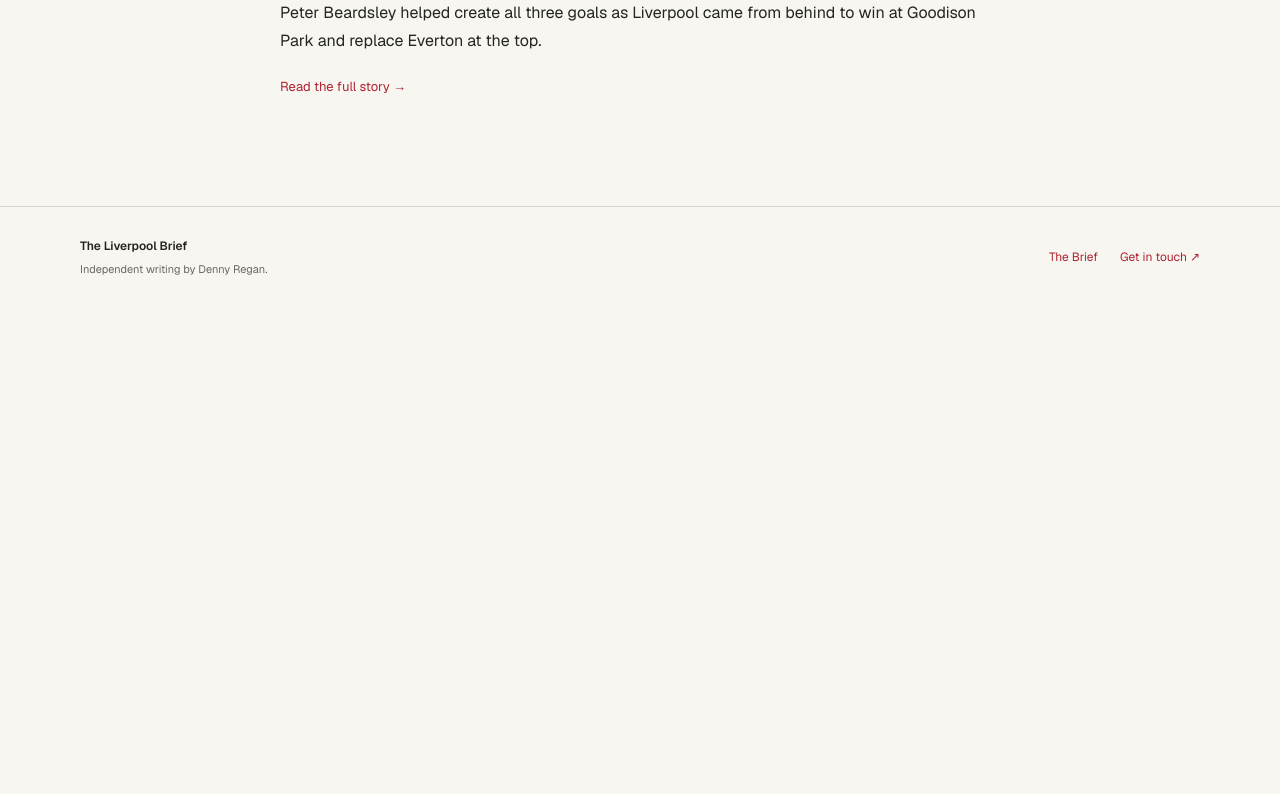
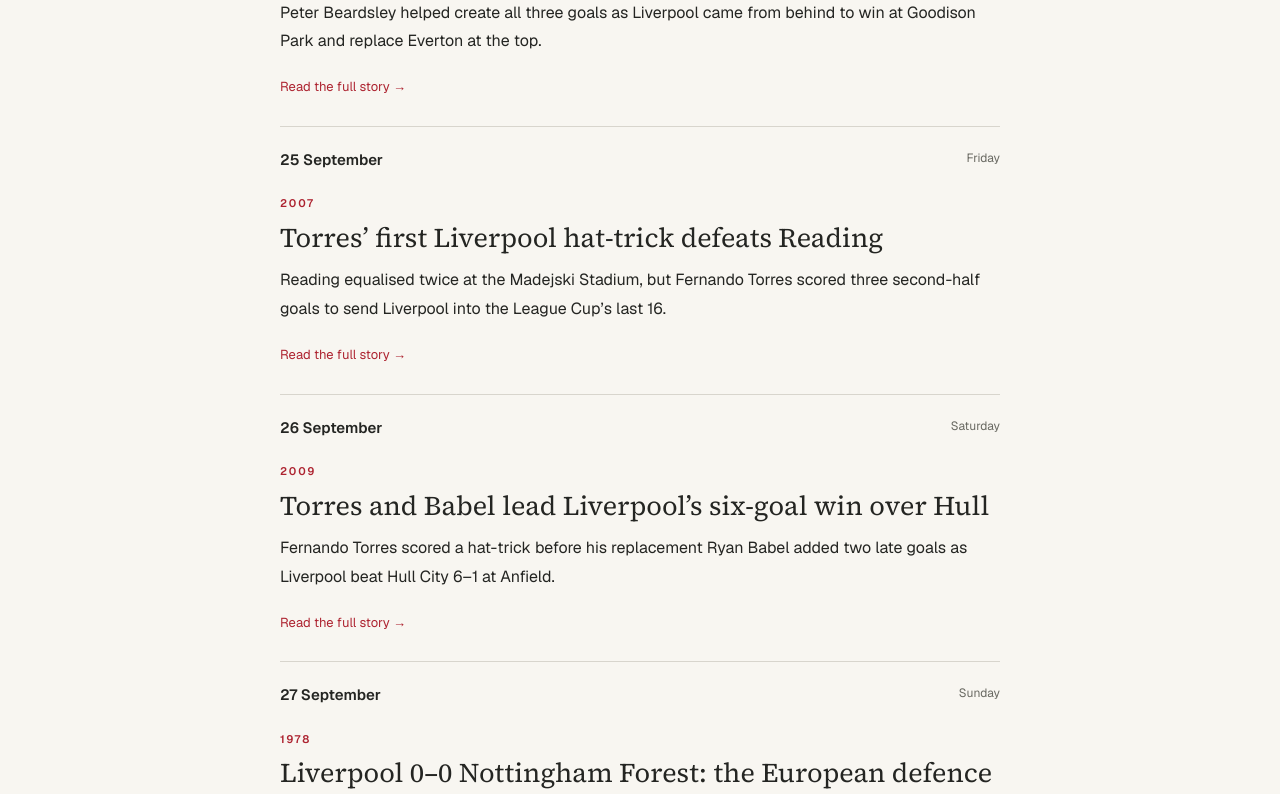
Before and after one commit to DennyRegan/the-liverpool-brief, a Next.js app: page /this-week in a window 1280 px wide. Shown: the part 2000-2794 px from the top of the page. Before the commit the page ends 2307 px from the top, so only its background shows below. Built offline with nearby package versions, Linux system fonts and the light colour scheme.

Commit message:
Keep This Week visible across the full calendar week

```diff
--- a/app/page.tsx
+++ b/app/page.tsx
@@ -4,7 +4,7 @@
 import { getBrief } from "@/lib/content/briefs";
 import { getArchiveFeatures } from "@/lib/content/archive";
 import { getSeasons, seasonLabel } from "@/lib/content/seasons";
-import { getHistoryEvents, getHistoryWindow, getLondonToday, getVisibleArticleWeek } from "@/lib/content/this-week";
+import { getArticleWeek, getHistoryEvents, getHistoryWindow, getHomeWeekFeature, getLondonToday } from "@/lib/content/this-week";
 import { selectHomeWriting, selectHomeHistory, selectSeasonSpotlight } from "@/lib/content/homepage";
 import { formatLastUpdated, formatListDate, getArticleExcerpt, getExcerpt } from "@/lib/format";
 import { SiteHeader } from "@/app/components/SiteHeader";
@@ -36,11 +36,7 @@
   const now = new Date();
   const days = getHistoryWindow(getHistoryEvents(), now);
   const spotlight = selectSeasonSpotlight(seasons, days[0].iso);
-  const candidates = getVisibleArticleWeek(factual, days, now).filter(day => day.iso === getLondonToday(now)).flatMap(day => day.articles.map(article => ({
-    day, article,
-    event: { year: article.historicalEventDate?.slice(0, 4) ?? article.historicalPeriod, title: article.title, summary: article.excerpt },
-  })));
-  const feature = candidates[0];
+  const feature = getHomeWeekFeature(getArticleWeek(factual, days), getLondonToday(now));
   const browse = [
     ...(factual.some(article => article.articleType === "match") ? [{ href: "/history/matches", title: "Matches", text: "The games worth remembering." }] : []),
     ...(factual.some(article => article.articleType === "player") ? [{ href: "/history/players", title: "Players", text: "The people who wore the shirt." }] : []),
@@ -102,17 +98,17 @@
         </article>)}</div>
       </section>}
 
-      {(feature || spotlight) && <div className="home-weekly-features">
-      {feature && <section className="home-week" aria-labelledby="home-week-heading">
-        <div><h2 id="home-week-heading" className="eyebrow">This Week in History</h2><p className="home-week-date">{feature.day.label}<span>{feature.event.year}</span></p></div>
-        <article><h3>{feature.article ? <Link href={`/archive/${feature.article.slug}`}>{feature.event.title}</Link> : feature.event.title}</h3><p className="home-summary">{feature.event.summary}</p><div className="home-links">{feature.article && <Link className="read-link" href={`/archive/${feature.article.slug}`}>Read the full story →</Link>}<Link className="read-link" href="/this-week">Explore this week →</Link></div></article>
-      </section>}
+      <div className="home-weekly-features">
+      <section className="home-week" aria-labelledby="home-week-heading">
+        <div><h2 id="home-week-heading" className="eyebrow">This Week in History</h2>{feature && <p className="home-week-date">{feature.day.label}<span>{feature.article.historicalEventDate?.slice(0, 4) ?? feature.article.historicalPeriod}</span></p>}</div>
+        <article>{feature ? <><h3><Link href={`/archive/${feature.article.slug}`}>{feature.article.title}</Link></h3><p className="home-summary">{feature.article.excerpt}</p><div className="home-links"><Link className="read-link" href={`/archive/${feature.article.slug}`}>Read the full story →</Link><Link className="read-link" href="/this-week">Explore this week →</Link></div></> : <><p className="home-summary">No stories selected for this week yet.</p><Link className="read-link" href="/this-week">Explore this week →</Link></>}</article>
+      </section>
 
       {spotlight && <section className="home-week home-season" aria-labelledby="home-season-heading">
         <div><h2 id="home-season-heading" className="eyebrow">Season spotlight</h2></div>
         <article><h3><Link href={`/history/seasons/${spotlight.season}`}>Liverpool {seasonLabel(spotlight.season)}</Link></h3><p className="home-summary">{spotlight.overview[0]}</p><div className="home-links"><Link className="read-link" href={`/history/seasons/${spotlight.season}`}>Explore this season →</Link></div></article>
       </section>}
-      </div>}
+      </div>
 
 
     </main>
--- a/app/this-week/page.tsx
+++ b/app/this-week/page.tsx
@@ -1,7 +1,7 @@
 import { getArchiveFeatures } from "@/lib/content/archive";
 import { SiteHeader } from "@/app/components/SiteHeader";
 import { HistoryWeek } from "@/app/components/HistoryWeek";
-import { getHistoryEvents, getHistoryWindow, getVisibleArticleWeek } from "@/lib/content/this-week";
+import { getArticleWeek, getHistoryEvents, getHistoryWindow } from "@/lib/content/this-week";
 
 export const metadata = {
   title: "This Week in Liverpool History | The Liverpool Brief",
@@ -13,12 +13,12 @@
 export default function ThisWeekPage() {
   const now = new Date();
   const days = getHistoryWindow(getHistoryEvents(), now);
-  const articleDays = getVisibleArticleWeek(getArchiveFeatures(), days, now);
+  const articleDays = getArticleWeek(getArchiveFeatures(), days);
   return <><SiteHeader active="this-week" /><main id="main-content" className="reading-page history-page">
     <h1>This Week in Liverpool History</h1>
     <p className="history-range"><time dateTime={days[0].iso}>{days[0].label}</time> – <time dateTime={days[6].iso}>{days[6].label}</time></p>
-    <p className="history-summary">Reports and articles from Liverpool’s past. Each day’s selection appears on its UK date.</p>
-    {!articleDays.some(day => day.articles.length > 0) && <p className="history-empty">No stories have appeared this week yet.</p>}
+    <p className="history-summary">Published stories from Liverpool’s past, arranged across the full Monday-to-Sunday week.</p>
+    {!articleDays.some(day => day.articles.length > 0) && <p className="history-empty">No stories selected for this week yet.</p>}
     <HistoryWeek days={articleDays} />
   </main></>;
 }
--- a/lib/content/this-week.ts
+++ b/lib/content/this-week.ts
@@ -115,10 +115,10 @@
   }));
 }
 
-// Articles already published elsewhere are revealed in This Week only when
-// their anniversary reaches the UK calendar day. This is display scheduling,
-// not an approval or article-publication mechanism.
-export function getVisibleArticleWeek(articles: ArchiveFeature[], days: ReturnType<typeof getHistoryWindow>, now = new Date()) {
-  const today = getLondonToday(now);
-  return getArticleWeek(articles, days).filter(day => day.iso <= today);
+// Prefer today's story, then the next one this week; after the last story,
+// keep the most recent one. The homepage should not disappear on a quiet day.
+export function getHomeWeekFeature(days: ReturnType<typeof getArticleWeek>, today: string) {
+  const populated = days.filter(day => day.articles.length > 0);
+  const day = populated.find(item => item.iso >= today) ?? populated.at(-1);
+  return day ? { day, article: day.articles[0] } : undefined;
 }
```
Also changed, not shown: 2 other files (tests, documents, lock files or other folders).
